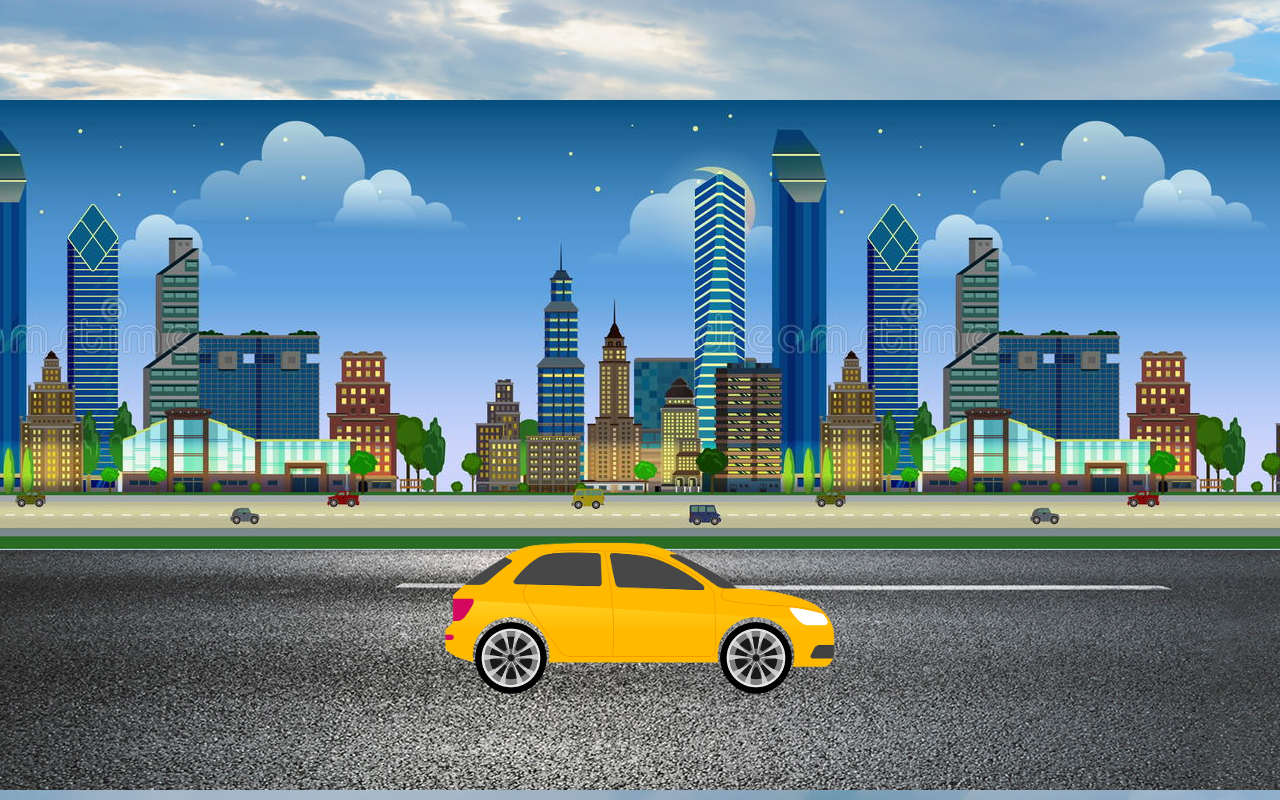
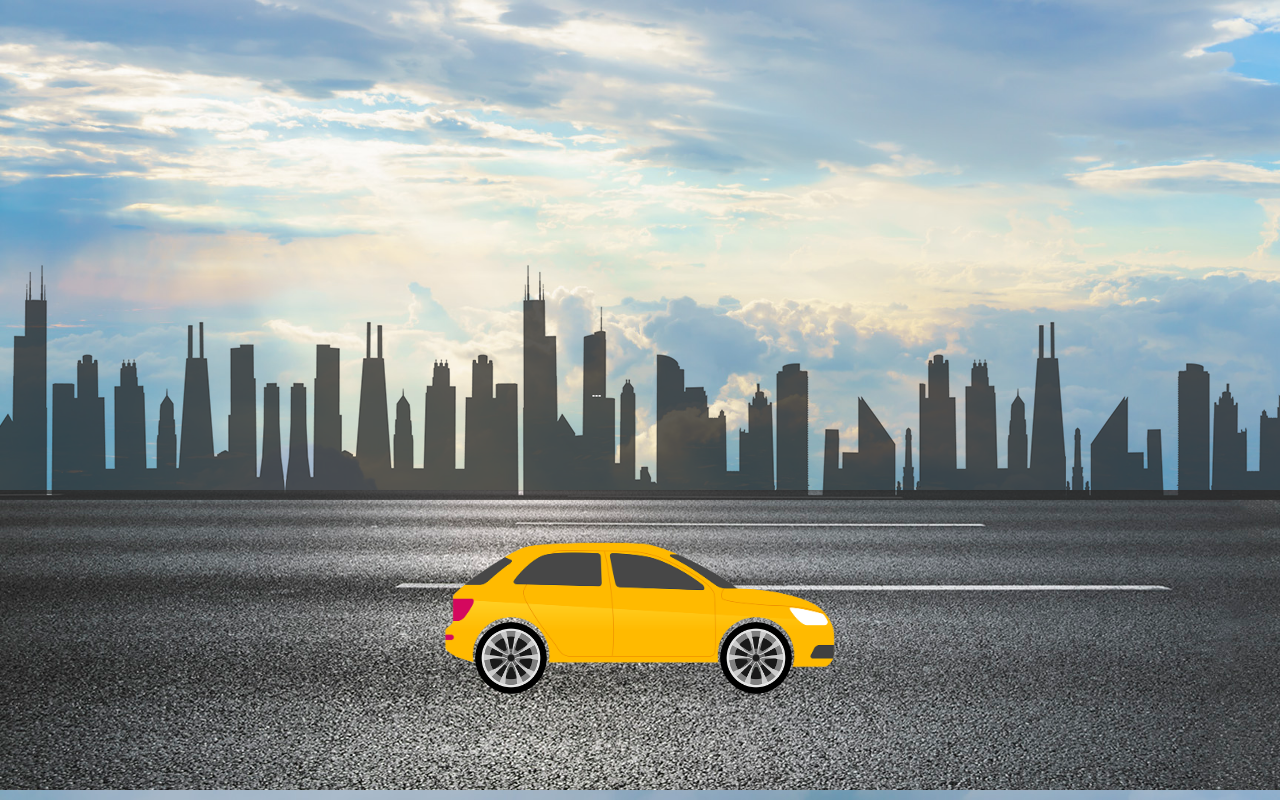
Before and after one commit to kanyshaiosmonova/100daysofcode, a plain HTML site: page Day7/index.html in a window 1280 px wide. Drawn offline with Linux system fonts and the light colour scheme.

Commit message:
change styles

```diff
--- a/Day7/style.css
+++ b/Day7/style.css
@@ -31,13 +31,13 @@
 }
 .city{
     width: 500%;
-    height: 500px;
+    height: 350px;
     position: absolute;
     left: 0;
     right: 0;
     bottom: 200px;
     display: block;
-    background-image: url(images/city.jpg);
+    background-image: url(images/city.png);
     background-repeat: repeat-x;
     animation: city 20s linear infinite;
     z-index: 1;
```
Also changed, not shown: Day7/images/city.jpg (deleted), Day7/images/city.png (added).
